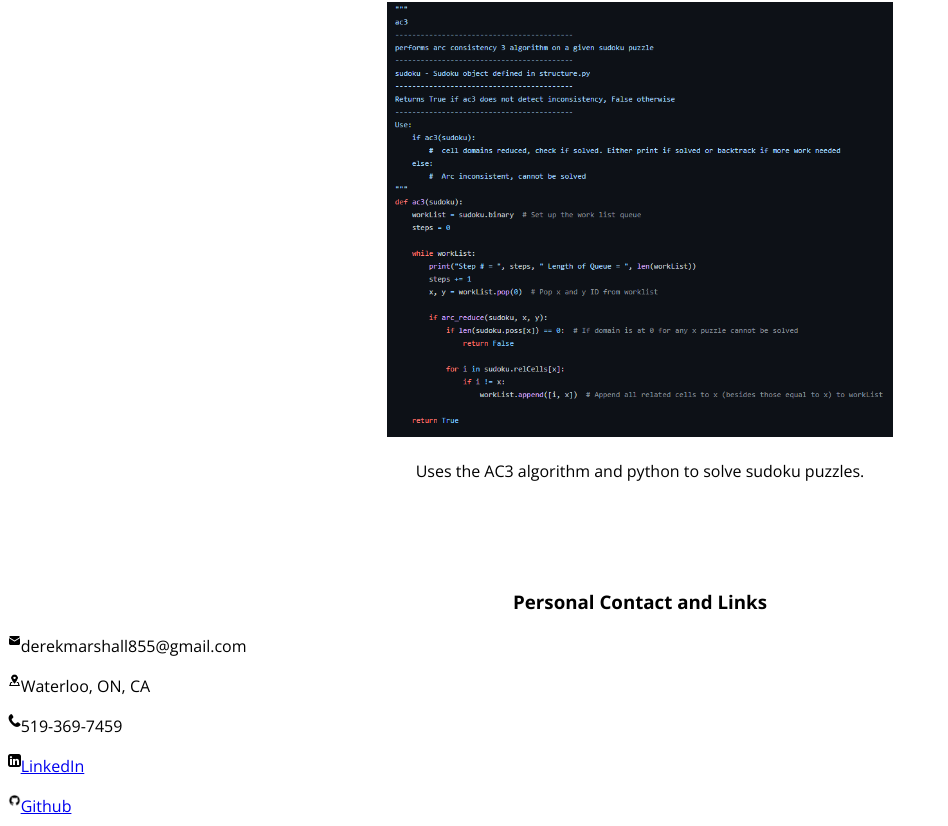
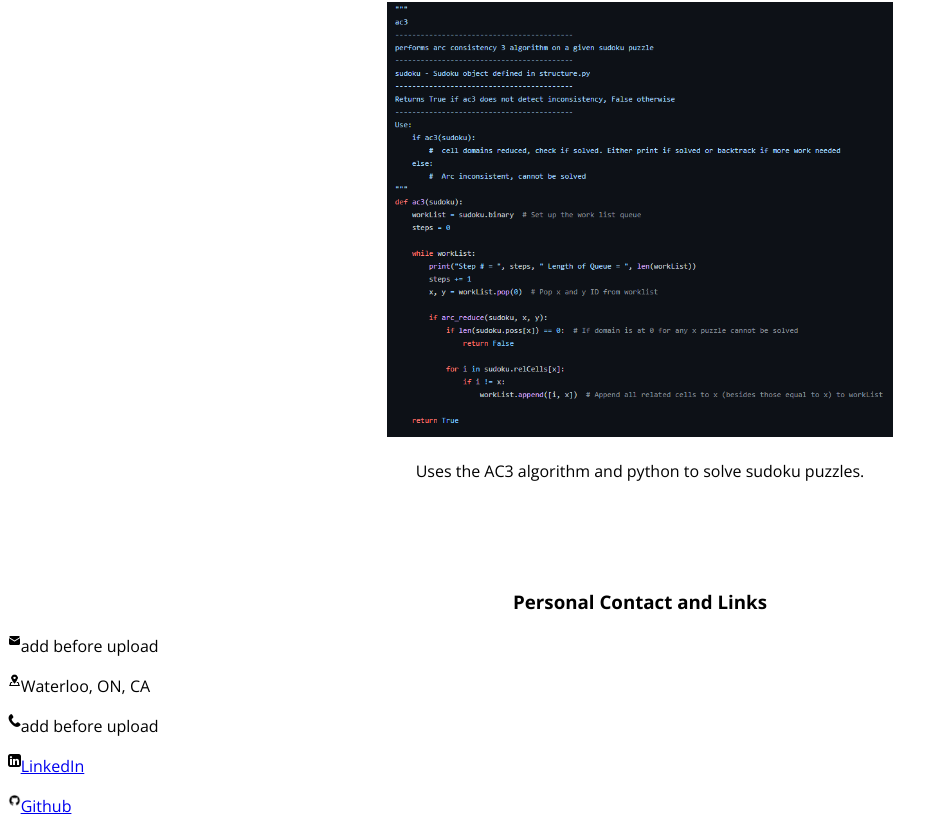
Before and after one commit to DerekMarshall855/myportfolio, a React (Create React App) app: page / in a window 1280 px wide. Shown: the part 5276-6102 px from the top of the page, without its empty margins (0-948 px from the left). Built offline with nearby package versions, Linux system fonts and the light colour scheme.

Commit message:
Change readme

```diff
--- a/src/Components/footer.tsx
+++ b/src/Components/footer.tsx
@@ -13,8 +13,8 @@ const defaultContainerProps = {
     city: <p>Waterloo, ON, CA</p>,
     linkedin: <a href='https://www.linkedin.com/in/derekmarshall855/'>LinkedIn</a>,
     github: <a href='https://github.com/derekmarshall855'>Github</a>,
-    email: <p>derekmarshall855@gmail.com</p>,
-    phone: <p>519-369-7459</p>
+    email: <p>add before upload</p>,
+    phone: <p>add before upload</p>
 };
 
 //Default Typings
```
Also changed, not shown: 1 other file (tests, documents, lock files or other folders).
